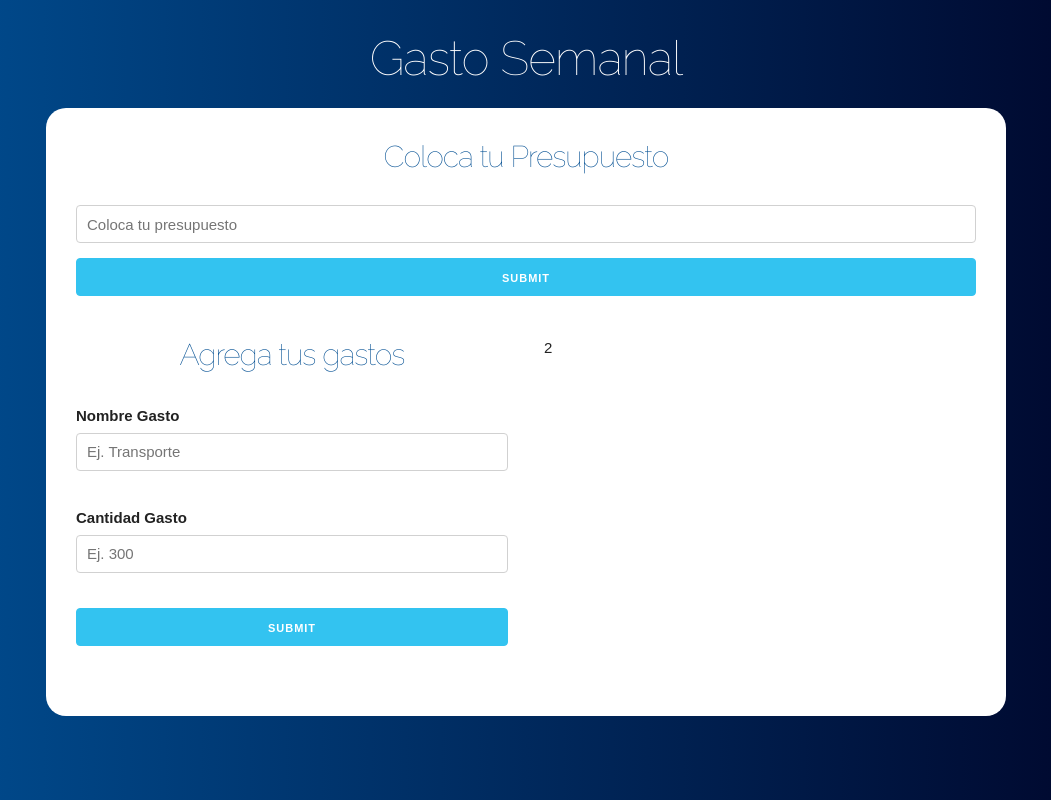
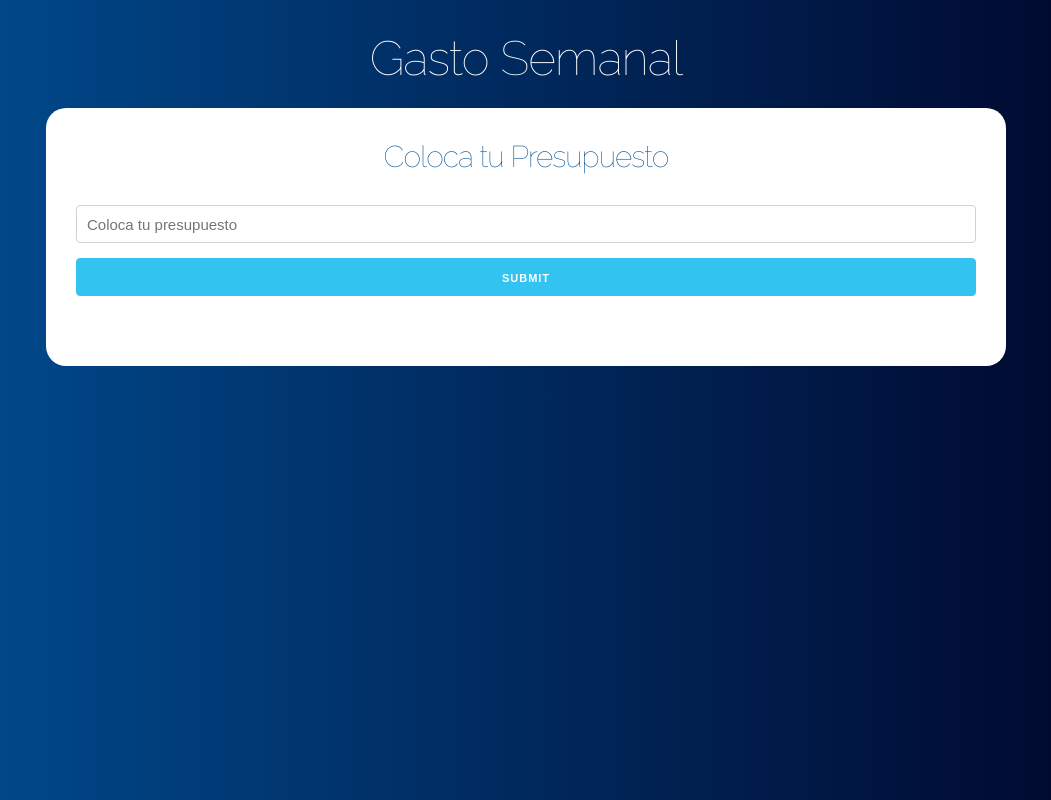
Before and after one commit to alejandrogalaz21/react-budget-control, a React (Create React App) app: page / in a window 1280 px wide. Shown: the whole page, without its empty margins (114-1165 px from the left). Built offline with nearby package versions, Linux system fonts and the light colour scheme.

Commit message:
cargando componentes condicionales

```diff
--- a/src/App.js
+++ b/src/App.js
@@ -6,21 +6,27 @@ function App() {
   // Define the state
   const [budget, setBudget] = useState(0)
   const [rest, setRest] = useState(0)
+  const [showQuestion, setShowQuestion] = useState(true)
 
   return (
     <div className='container'>
       <header>
         <h1>Gasto Semanal</h1>
-
         <div className='contenido-principal contenido'>
-          <Question setBudget={setBudget} setRest={setRest} />
-
-          <div className='row '>
-            <div className='row one-half column'>
-              <Form />
+          {showQuestion ? (
+            <Question
+              setBudget={setBudget}
+              setRest={setRest}
+              setShowQuestion={setShowQuestion}
+            />
+          ) : (
+            <div className='row '>
+              <div className='row one-half column'>
+                <Form />
+              </div>
+              <div className='row one-half column'>2</div>
             </div>
-            <div className='row one-half column'>2</div>
-          </div>
+          )}
         </div>
       </header>
     </div>
--- a/src/components/Question.js
+++ b/src/components/Question.js
@@ -2,7 +2,7 @@ import React, { Fragment, useState } from 'react'
 import PropTypes from 'prop-types'
 import Error from './Error'
 
-function Question({ setBudget, setRest }) {
+function Question({ setBudget, setRest, setShowQuestion }) {
   // state
   const [money, setMoney] = useState(0)
   const [error, setError] = useState(false)
@@ -20,6 +20,7 @@ function Question({ setBudget, setRest }) {
     }
     setBudget(money)
     setRest(money)
+    setShowQuestion(false)
   }
 
   return (
```
